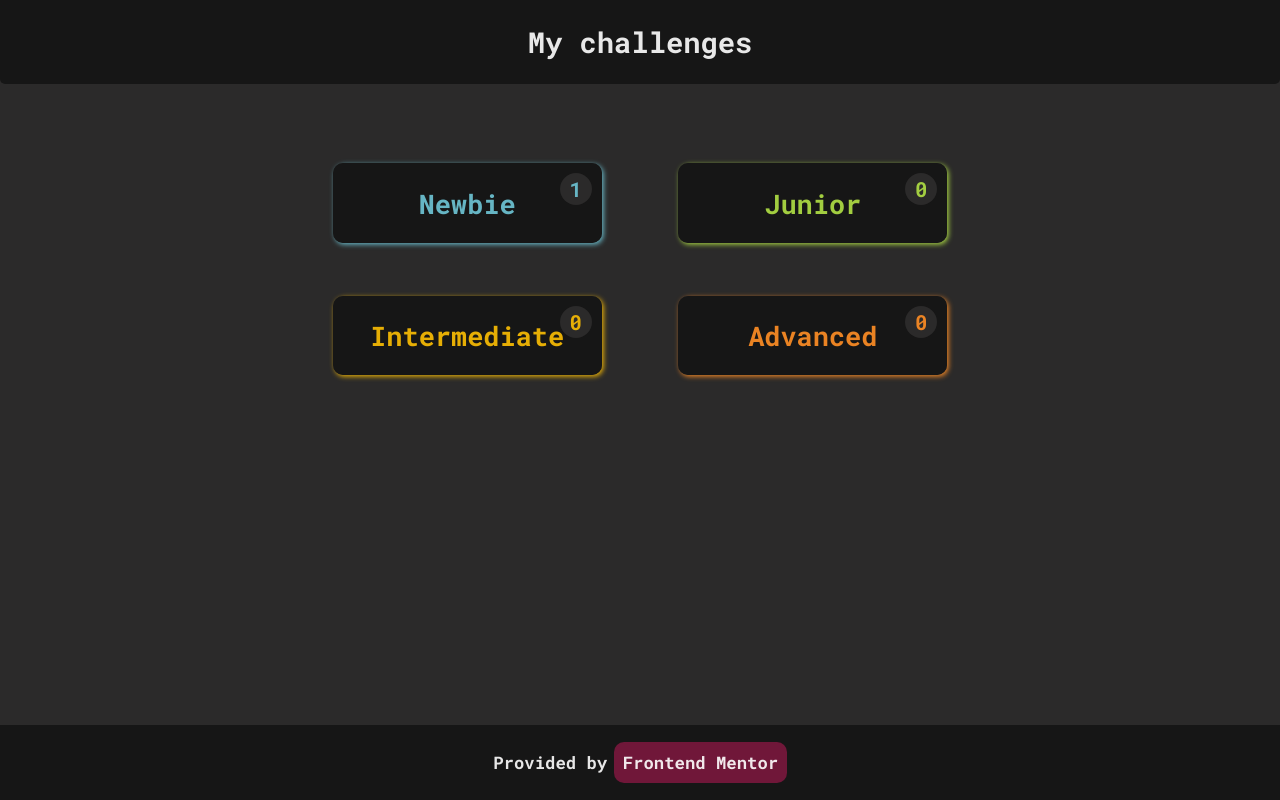
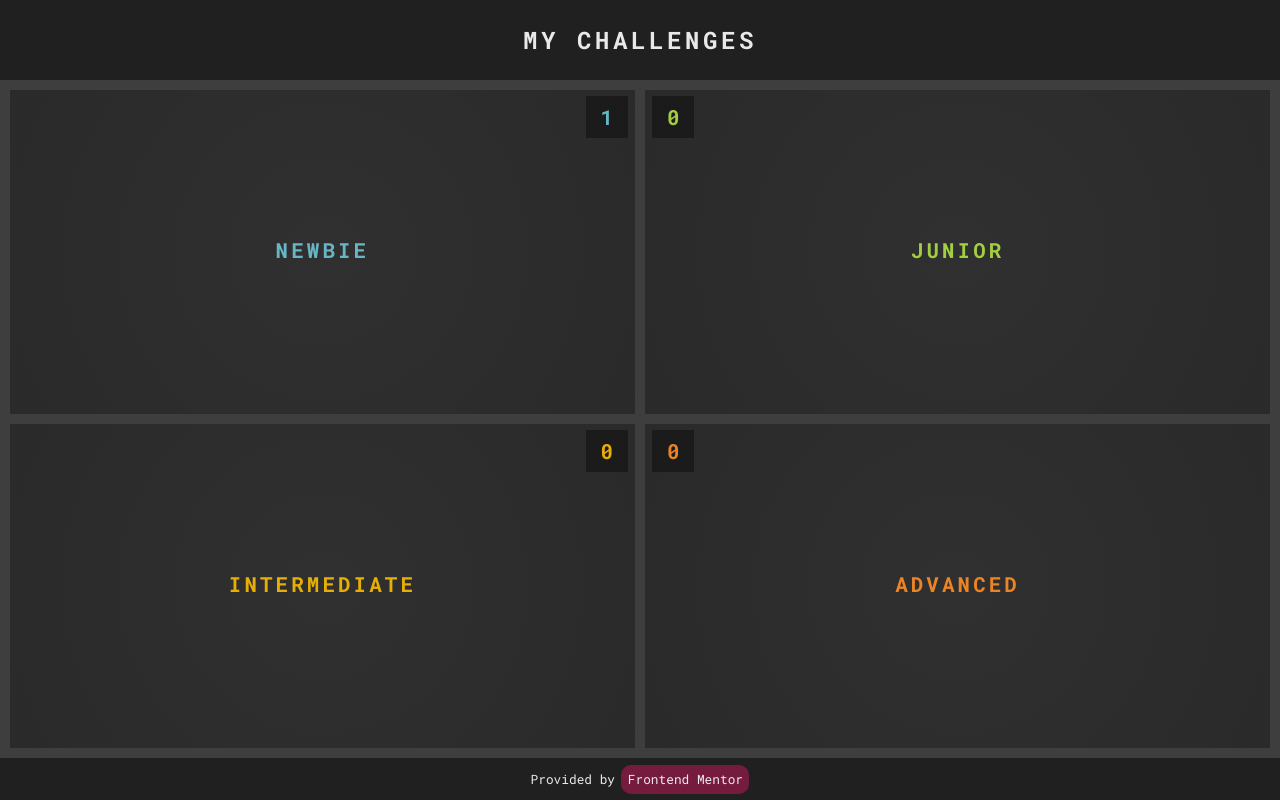
Before and after one commit to VincenzoMuolo/Frontend-Mentor-Challenges, a plain HTML site: page index.html in a window 1280 px wide. Drawn offline with nearby package versions, Linux system fonts and the light colour scheme.

Commit message:
New homepage

```diff
--- a/homepage/css/style.css
+++ b/homepage/css/style.css
@@ -1,8 +1,9 @@
 :root{
 --black: rgba(0, 0, 0, 0.80);
 --white: rgba(255, 255, 255, 0.90);
---grey: rgb(43, 42, 42);
---dark-grey: rgba(20, 20, 20, 0.90);
+--grey: rgba(43, 42, 42, 0.90);
+--dark-grey: rgba(20, 20, 20, 0.70);
+--light-grey: rgb(53, 53, 53);
 --red:rgba(201, 24, 92, 0.5);
 --light-blue:rgb(106, 190, 205,0.95);
 --green: rgb(170, 215, 66,0.95);
@@ -10,137 +11,194 @@
 --dark-orange: rgb(245, 137, 36,0.95);
 
 }
+
 *{
     box-sizing: border-box;
+    overflow: hidden;
+    padding: 0;
+    margin: 0;
+}
+html{
+    height: 100%;
 }
 body {
     font-family: 'Roboto mono';
     position: relative;
+    height: 100%;
     width: 100%;
-    height: 100%;
-    margin:0;
-    font-weight: 600;
     background-color: var(--grey);
-    font-size: 0.8em;
+    font-size: 0.9em;
 }
+/*======================================================
+======================== NAVBAR ========================
+========================================================*/
 .nav{
     width: 100%;
     position: relative;
     z-index: 1;
-    padding: 1.2em 1em;
+    padding: 1.5em 0em;
     display: flex;
     flex-direction: column;
     align-items: center;
     justify-content: center;
     background-color: var(--dark-grey);
-    border-bottom-left-radius: 5px;
-    border-bottom-right-radius: 5px;
 }
-
 .nav h2{
     color: var(--white);
-    margin: 0%;
     font-size: 1.5em;
+    font-weight: 700;
+    letter-spacing: 0.25ch;
 }
-
-.container{
-    width: 75%;
-    margin: auto;
-    display: flex;
-    flex-direction: column;
-    justify-content: space-evenly;
-}
-.content{
-    height: 18%;
+/*======================================================
+================== TWO PANEL LAYOUT ====================
+========================================================*/
+.two-panel-layout{
     width: 100%;
-    position: relative;
-    box-shadow: 0.1rem 0.1rem 0.3rem;
-    cursor: pointer;
-    font-size: 1.2em;
-    border-radius: 10px;
-    background-color: var(--dark-grey);
-    transition: 200ms box-shadow ease-in-out;
-}
-.content:hover{
-    box-shadow: 0.25rem 0.25rem 0.3rem;
-}
-.content .element-counter{
-    position: absolute;
-    width: 2rem;
-    height: 2rem;
-    right: 0;
-    top: 0;
-    margin-top: 10px;
-    margin-right: 10px;
-    font-size: 0.9em;
-    display: flex;
-    justify-content: center;
-    align-items: center;
-    border-radius: 50%;
-    color: var(--white);
-    background-color: var(--grey);
-}
-.content h3{
-    width: fit-content;
-    height: fit-content;
-    margin: auto;
+    height: 100%;
     position: absolute;
     top: 0;
     bottom: 0;
     left: 0;
     right: 0;
+    height: auto;
+    margin: auto;
+    display: flex;
+    flex-direction: column;
+    text-align: center;
+    font-size: 1.3em;
+    gap: 0.5em;
+    border: 0.5em solid transparent;
+
+}
+.card-style{
+    width: 100%;
+    height: 100%;
+    position: relative;
+    display: grid;
+    font-weight: 700;
+    letter-spacing: 0.25ch;
+    background: var(--grey);
+    background-image: -webkit-radial-gradient(center, circle cover, #3d3d3d42 0%, var(--grey) 100%);
+}
+.card-style::after{
+    width: 0%;
+    height: 100%;
+    position: absolute;
+    bottom: 0;
+    left: 0;
+    content: "";
+    border: 0em solid;
+    border-bottom-width: 0.2em;
+    transition: 250ms width ease-in-out 200ms;
+}
+.card-style:hover::after{
+    width: 100%;
+}
+.card-style p{
+    height: 20%;
+    position: absolute;
+    top: 40%;
+    bottom: 40%;
+    left: 0;
+    right: 0;
 }
 
-#newbie            { color: var(--light-blue);  }
-#newbie span       { color: var(--light-blue);  }
-#junior            { color: var(--green);       }
-#junior span       { color: var(--green);       }
-#intermediate      { color: var(--orange);      }
-#intermediate span { color: var(--orange);      }
-#advanced          { color: var(--dark-orange); }
-#advanced span     { color: var(--dark-orange); }
+.challenge-counter{
+    position: absolute;
+    right: 0;
+    top: 0;
+    letter-spacing: 0ch;
+    margin-top: 0.3em;
+    margin-right: 0.35em;
+    width: 2em;
+    height: 2em;
+    display:grid;
+    place-content: center;
+    background-color: var(--dark-grey);
+}
+.panel-1{
+    height: 50%;
+    width: 100%;
+    display: flex;
+    flex-direction: row;
+    gap: 0.5em;
+}
+.panel-1 .newbie{
+    width: 50%;
+    height: 100%;
+    color: var(--light-blue) ;
+}
+.panel-1 .junior{
+    width: 50%;
+    height: 100%;
+    color: var(--green);
+}
+.panel-2{
+    height: 50%;
+    width: 100%;
+    display: flex;
+    flex-direction: row;
+    gap: 0.5em;
+}
+.panel-2 .intermediate{
+    width: 50%;
+    height: 100%;
+    color: var(--orange);
+}
 
+.panel-2 .advanced{
+    width: 50%;
+    height: 100%;
+    color: var(--dark-orange);
+}
+/*======================================================
+================== CHALLENGE CONTAINER =================
+========================================================*/
 .challenge-container{
     width: 0%;
-    height: auto;
+    height: 100%;
+    top: 10%;
     position: relative;
     margin:auto;
-    top: 15%;
-    bottom: 10%;
     display: flex;
+    align-items: center;
     gap: 1.25em;
     flex-direction: column;
     font-size: 0em;
 }
 .challenge{
-    width: 100%;
-    height: auto;
+    width: 90%;
+    height: 10%;
     position: relative;
-    display: flex;
-    flex-direction: column;
-    padding: 0.5em 0.8em;
-    border-radius: 10px;
-    gap: 0.8em;
-    background-color: var(--grey);
+    background-color: var(--dark-grey);
     color: var(--white);
 }
 .challenge .challenge-name{
+    position: absolute;
+    width: fit-content;
+    height: auto;
+    top: 15%;
+    left: 3%;
     font-size: 0.9em;
-    padding-top: 0.3em;
     font-weight: 700;
-    margin: 0;
 }
 .challenge .languages{
+    width: 50%;
+    height: 40%;
+    position: absolute;
+    bottom: 10%;
+    right: 3%;
     display: flex;
     flex-direction: row;
     justify-content: flex-end;
-    align-items: flex-end;
     gap: 0.5em;
-    margin: 0;
+    font-size: 0.7em;
 }
 .challenge-container .languages p{
-    font-size: 0.7em;
-    margin: 0;
+    position: relative;
+    width: fit-content;
+    height: fit-content;
+
 }
 .challenge-container .languages p:first-child {  color: rgb(245, 70, 70);   }
 .challenge-container .languages p:nth-child(2){  color: rgb(149, 193, 235); }
@@ -154,7 +212,7 @@ body {
 */
 
 .footer{
-    font-size: 0.9em;
+    font-size: 0.8em;
     position: fixed;
     left: 0;
     bottom: 0;
@@ -163,8 +221,8 @@ body {
     display: flex;
     align-items: center;
     justify-content: center;
-    padding:0.5em;
-    gap: 0.4em;
+    padding: 0.5em;
+    gap: 0.5em;
     color: var(--white);
     background-color:var(--dark-grey);
 }
@@ -200,33 +258,60 @@ body {
     animation-duration: 500ms;
 }
 
-
-
-
-
 /*
 ########################
 ##### MEDIA QUERYS #####
 ########################
 */
 
-@media(min-width: 768px) {
-    body{
-        font-size: 1.2em;
+@media(max-width: 768px){
+    .panel-1{
+        flex-direction: column;
+    }
+    .panel-1 .newbie{
+        width: 100%;
+        height: 50%;
+    }
+    .panel-1 .junior{
+        width: 100%;
+        height: 50%;
+    }
+    .panel-2{
+        flex-direction: column;
+    }
+    .panel-2 .intermediate{
+        width: 100%;
+        height: 50%;
+    }
+    .panel-2 .advanced{
+        width: 100%;
+        height: 50%;
     }
 }
-@media(min-width: 1280px) {
-    .title-container{
-        flex-direction: row;
+@media(min-width: 769px){
+    body{
+        font-size: 1em;
     }
-    .container{
-        width: 60%;
-        flex-flow: row;
-        flex-wrap: wrap;
-        align-items: center;
+    .right{
+        left:0;
+        margin-left: 0.35em;
     }
-    .content{
-        width: 35%;
-        height: 30%;
+    .card-style p{
+        height: 10%;
+        position: absolute;
+        top: 45%;
+        bottom: 45%;
+        left: 0;
+        right: 0;
+    }
+    .challenge .challenge-name{
+        top: 15%;
+        left: 2%;
+        font-size: 1em;
+    }
+    .challenge .languages{
+        bottom: 20%;
+        right: 2%;
+        font-size: 0.8em;
     }
 }
--- a/homepage/js/script.js
+++ b/homepage/js/script.js
@@ -1,34 +1,23 @@
 /*GLOBAL VARIABLES*/
-
-const difficulty= ["newbie","junior","intermediate","advanced"];
-
+const cardType=["newbie","junior","intermediate","advanced"];
 var config = {
     /* Reduced card attributes */
-    closingCardHeight  : ["0%"," "],
-    closingCardWidth   : ["0%","20%"],
-    opacity    : [0,1],
-    fontsize   : ["0em","1.2em"],
-    /* Expanded card attributes */
-    expandCardHeight    : ["90%"," "],
-    expandCardWidth     : ["100%","20%"],
-    expandCardHdelay    : ["400ms","0ms"],
-    expandCardWdelay    : ["200ms","0ms"],
-    titleBottom      : ["85%","0"],
-    titleDelay    : ["300ms","0ms"],
-    marginTop   : ["30px","10px"],
-    counterDelay : ["350ms","550ms"],
-    /* challenge container */
-    containerWidth : ["90%","0%"],
-    containerFont :["1em","0em"],
-    containerAnimTime : ["300ms","200ms"],
-    challengeWidthDelay : ["300ms","0ms"],
-    challengeFontDelay : ["800ms","0ms"],
-    moveRight : ["auto","25px"]
-};
+    closeHeightSwitch   : ["50%","0%"],
+    openHeightSwitch    : ["50%","100%"],
+    closeWidthSwitch    : ["50%","0%"],
+    openWidthSwitch     : ["50%","100%"],
+    heightDelay         : ["0ms","350ms"],
+    switchHeight        : [1,0],
+    panelDelay          : ["200ms","0ms"],
+    closeFontSize       : ["1em","0em"],
+    moveUpTitle         : ["40%","2%"],
+    challengeContainer  : ["0%","100%"],
+    challengeFontSize   : ["0em","1em"],
+    chContainerDelay    : ["0ms","300ms"]
+}
 
 function setHeight(){
     adjustcontent();
-
     /*Readapt if the screen change*/
     window.addEventListener("resize", function(){
         this.location.reload();
@@ -38,92 +27,178 @@ function setHeight(){
 
 function adjustcontent(){
     let navHeight=document.getElementById("nav").offsetHeight,
-        footerHeight=document.getElementById("footer").offsetHeight,
-        availPage=(screen.availHeight-navHeight-footerHeight),
-        margintop;
-    if(document.body.clientWidth<1280){
-        availPage=(availPage*0.8);
-        margintop=(availPage*0.1);
-    }else if(document.body.clientWidth>=1208){
-        availPage=(availPage*0.6);
-        margintop=(availPage*0.2);
-    }
-    document.getElementById("container").style.marginTop=margintop+"px";
-    document.getElementById("container").style.height=availPage+"px";
-}
-
-function expandChosenDifficulty( chosedDifficulty){
-    if(document.body.clientWidth<1280){
-        config.closingCardHeight[1]="18%";
-        config.expandCardHeight[1]="18%";
-    }else if(document.body.clientWidth>=1280){
-        config.closingCardHeight[1]="30%";
-        config.expandCardHeight[1]="30%";
-    }
-    if(localStorage.getItem('lastChoise')==chosedDifficulty.id){
-        /*Expand animation off*/
-        transformRows(chosedDifficulty.id,1);
-        localStorage.setItem('lastChoise',null);
-    }
-    else {
-        /*Expand animation on*/
-        transformRows(chosedDifficulty.id, 0);
-
-        localStorage.setItem('lastChoise',chosedDifficulty.id);
-
-    }
+        footerHeight=document.getElementById("footer").offsetHeight;
+    document.getElementById("container").style.top=navHeight+"px";
+    document.getElementById("container").style.bottom=footerHeight+"px";
 
 }
 
-function transformRows(checkdifficulty, value){
-    difficulty.forEach(element => {
-        /*Cards Changes */
-        if(element!=checkdifficulty){
-            if(document.body.clientWidth>=1280){
-                document.getElementById(element).style.width=config.closingCardWidth[value];
+function openCard(card){
+    let newbie= document.getElementById("newbie"),  junior= document.getElementById("junior"),
+        intermediate= document.getElementById("intermediate"),  advanced= document.getElementById("advanced"),
+        panel1= document.getElementById("panel-1"), panel2= document.getElementById("panel-2"),
+        switchValue, position=0, panelOff=0, panelOn=0, availWidth=document.body.clientWidth;
+
+    if(card.id=="newbie"||card.id=="junior"){
+        panelOff="panel-2";
+        panelOn="panel-1";
+        position=1;
+        /* newbie and junior without delay */
+    }else{
+        panelOff="panel-1";
+        panelOn="panel-2";
+        position=0;
+        /* intermediate and advanced without delay */
+    }
+    //If single panel
+    if(availWidth<=768){
+        if(document.getElementById(card.id).style.height=="100%"){
+            switchValue=0;
+            //
+            document.getElementById("container").style.gap="0.5em";
+            panel1.style.gap="0.5em";
+            panel2.style.gap="0.5em";
+            //
+        }
+        else{
+            switchValue=1;
+            //
+            document.getElementById("container").style.gap="0em";
+            panel1.style.gap="0em";
+            panel2.style.gap="0em";
+            //
+        }
+        cardType.forEach(element => {
+            if(element!=card.id) {
+                document.getElementById(element).style.height=config.closeHeightSwitch[switchValue];
+                document.getElementById(panelOff).style.height=config.closeHeightSwitch[switchValue];
+                document.getElementById(element).style.fontSize=config.closeFontSize[switchValue];
+            }else {
+                document.getElementById(element).style.height=config.openHeightSwitch[switchValue];
+                document.getElementById(panelOn).style.height=config.openHeightSwitch[switchValue];
+                document.getElementById(element+"-title").style.top=config.moveUpTitle[switchValue];
             }
-            document.getElementById(element).style.height=config.closingCardHeight[value];
-            document.getElementById(element).style.opacity=config.opacity[value];
-            /*Cards font sizes */
-            document.getElementById(element).style.fontSize=config.fontsize[value];
-            document.getElementById(element).style.transition=
-            "450ms height ease-in-out, 450ms width ease-in ,"+
-            "500ms font-size ease-in, 450ms opacity ease-out";
-            /*Challenge counter */
-            document.getElementById(element+"-counter").style.opacity=config.opacity[value];
-            document.getElementById(element+"-counter").style.marginTop=config.marginTop[value];
-            document.getElementById(element+"-counter").style.transition=
-            "150ms opacity ease-out "+config.counterDelay[value]
-                +", 150ms margin-top ease-in "+config.counterDelay[value];
-        }else{
-            /*Card changes*/
-            if(document.body.clientWidth>=1280){
-                document.getElementById(element).style.width=config.expandCardWidth[value];
+        });
+    //If two panel
+    }else{
+        if(document.getElementById(card.id).style.width=="100%"){
+            switchValue=0;
+            //
+            document.getElementById("container").style.gap="0.5em";
+            panel1.style.gap="0.5em";
+            panel2.style.gap="0.5em";
+            //
+        }
+        else{
+            switchValue=1;
+            //
+            document.getElementById("container").style.gap="0em";
+            panel1.style.gap="0em";
+            panel2.style.gap="0em";
+            //
+        }
+        if(card.id=="newbie"||card.id=="intermediate"){
+            if(newbie.style.width!="100%"||newbie.style.width!="100%"){
+                newbie.style.width="100%";
+                intermediate.style.width="100%";
+                junior.style.width="0%";
+                advanced.style.width="0%";
+                //
+                if(card.id=="newbie"){
+                    panel1.style.height="100%";
+                    panel2.style.height="0%";
+                    document.getElementById("newbie-title").style.top="2%";
+
+                }else{
+                    panel2.style.height="100%";
+                    panel1.style.height="0%";
+                    document.getElementById("intermediate-title").style.top="2%";
+                }
+            }else{
+                setTimeout(function rest(){
+                    newbie.style.width="50%";
+                    intermediate.style.width="50%";
+                    junior.style.width="50%";
+                    advanced.style.width="50%";
+                    document.getElementById("newbie-title").style.top="45%";
+                    document.getElementById("junior-title").style.top="45%";
+                    document.getElementById("intermediate-title").style.top="45%";
+                    document.getElementById("advanced-title").style.top="45%";
+                },200);
+                panel1.style.height="50%";
+                panel2.style.height="50%";
             }
-            document.getElementById(element).style.height=config.expandCardHeight[value];
-            document.getElementById(element).style.transition=
-            "500ms height ease-in-out "+config.expandCardHdelay[value]+" , 500ms width ease-out "+config.expandCardWdelay[value];
-            /*Title change*/
-            document.getElementById(element+"-title").style.bottom=config.titleBottom[value];
-            document.getElementById(element+"-title").style.transition=
-                "500ms bottom ease-in "+config.titleDelay[value];
-            /*Challenge counter */
-            document.getElementById(element+"-counter").style.opacity=config.opacity[value];
-            document.getElementById(element+"-counter").style.marginTop=config.marginTop[value];
-            document.getElementById(element+"-counter").style.transition=
-                "250ms opacity ease-out "+config.counterDelay[value]
-                    +", 200ms margin-top ease-in "+config.counterDelay[value];
-            /*Challenge container*/
-            document.getElementById(element+"-challenge-container").style.width=config.containerWidth[value];
-            document.getElementById(element+"-challenge-container").style.fontSize=config.containerFont[value];
-            document.getElementById(element+"-challenge-container").style.marginRight=config.moveRight[value];
-            document.getElementById(element+"-challenge-container").style.transition=
-                "500ms width ease-out "+config.challengeWidthDelay[value]+
-                ","+config.containerAnimTime[value]+" font-size ease-in "+config.challengeFontDelay[value]+
-                ",150ms margin-right ease-out";
+        }else if(card.id=="junior"||card.id=="advanced"){
+            if(junior.style.width!="100%"||advanced.style.width!="100%"){
+                junior.style.width="100%";
+                advanced.style.width="100%";
+                newbie.style.width="0%";
+                intermediate.style.width="0%";
+                //
+                if(card.id=="junior"){
+                    panel1.style.height="100%";
+                    panel2.style.height="0%";
+                    document.getElementById("junior-title").style.top="2%";
+                }else{
+                    panel2.style.height="100%";
+                    panel1.style.height="0%";
+                    document.getElementById("advanced-title").style.top="2%";
+                }
+            }else{
+                setTimeout(function rest(){
+                    newbie.style.width="50%";
+                    intermediate.style.width="50%";
+                    junior.style.width="50%";
+                    advanced.style.width="50%";
+                },200);
+                document.getElementById("newbie-title").style.top="45%";
+                document.getElementById("junior-title").style.top="45%";
+                document.getElementById("intermediate-title").style.top="45%";
+                document.getElementById("advanced-title").style.top="45%";
+                panel1.style.height="50%";
+                panel2.style.height="50%";
+            }
         }
-    });
+    }
+    /*  ========================================
+                    CHALLENGE CONTAINER
+        =======================================*/
+    if(document.getElementById(card.id+"-challenge-container")!=null){
+        document.getElementById(card.id+"-challenge-container").style.width=config.challengeContainer[switchValue];
+        document.getElementById(card.id+"-challenge-container").style.fontSize=config.challengeFontSize[switchValue];
+        document.getElementById(card.id+"-challenge-container").style.transition=
+        "500ms width ease-in-out "+config.chContainerDelay[switchValue]+
+        ", 500ms font-size ease-in-out "+config.chContainerDelay[switchValue];
+    }
+
+
+    /*
+    ***********************TRANSITIONS***********************
+    */
+    newbie.style.transition= "500ms width ease-in-out, 500ms font-size ease-out,"
+    +"500ms height ease-in-out "+config.heightDelay[(config.switchHeight[0+position])*switchValue];
+
+    junior.style.transition= "500ms width ease-in-out, 500ms font-size ease-out,"
+    +"500ms height ease-in-out "+config.heightDelay[(config.switchHeight[0+position])*switchValue];
+
+    intermediate.style.transition= "500ms width ease-in-out, 500ms font-size ease-out,"
+    +"500ms height ease-in-out "+config.heightDelay[(config.switchHeight[1-position])*switchValue];
+
+    advanced.style.transition= "500ms width ease-in-out, 500ms font-size ease-out,"
+    +"500ms height ease-in-out "+config.heightDelay[(config.switchHeight[1-position])*switchValue];
+
+    document.getElementById("newbie-title").style.transition="350ms top ease-in-out 250ms";
+    document.getElementById("junior-title").style.transition="350ms top ease-in-out 250ms";
+    document.getElementById("intermediate-title").style.transition="350ms top ease-in-out 250ms";
+    document.getElementById("advanced-title").style.transition="350ms top ease-in-out 250ms";
+    document.getElementById("container").style.transition="250ms gap ease-in-out";
+    panel1.style.transition= "500ms height ease-in-out "+config.panelDelay[switchValue]+", 250ms gap ease-in-out";
+    panel2.style.transition= "500ms height ease-in-out "+config.panelDelay[switchValue]+", 250ms gap ease-in-out";
+    /*
+    ***********************TRANSITIONS***********************
+    */
 }
+
 
 function loadChallenge(challenge){
     switch(challenge.id){
--- a/index.html
+++ b/index.html
@@ -7,9 +7,10 @@
     <link rel="preconnect" href="https://fonts.googleapis.com">
     <link rel="preconnect" href="https://fonts.gstatic.com" crossorigin>
     <link href="https://fonts.googleapis.com/css2?family=Roboto+Mono:wght@300;400;500;700&display=swap" rel="stylesheet">
+    <link rel="stylesheet" href="https://fonts.googleapis.com/css2?family=Material+Symbols+Outlined:opsz,wght,FILL,GRAD@20..48,100..700,0..1,-50..200" />
     <link rel="stylesheet" href="https://cdnjs.cloudflare.com/ajax/libs/animate.css/4.1.1/animate.min.css">
-    <link rel="stylesheet" href="./homepage/css/style.css">
-    <script src="./homepage/js/script.js"></script>
+    <link rel="stylesheet" href="/homepage/css/style.css">
+    <script src="/homepage/js/script.js"></script>
 
     <title>Dashboard</title>
 </head>
@@ -17,13 +18,15 @@
 <body onpageshow="setHeight()">
     <div id="nav" class="nav nav-animation-in">
         <div class="title-container">
-            <h2>My challenges</h2>
+            <h2>MY CHALLENGES</h2>
         </div>
     </div>
-    <div id="container" class="container">
-        <div id="newbie" class="content" onclick="expandChosenDifficulty(this)">
-            <span id="newbie-counter" class="element-counter">1</span>
-            <h3 id="newbie-title">Newbie</h3>
+    <div id="container" class="two-panel-layout">
+        <div id="panel-1" class="panel-1">
+            <div id="newbie" class="newbie card-style"
+                onclick="openCard(this)">
+                <p id="newbie-title">NEWBIE</p>
+                <span id="newbie-box" class="challenge-counter">1</span>
                 <div id="newbie-challenge-container" class="challenge-container">
                     <div id="newbie-challenge-1" class="challenge" onclick="loadChallenge(this)">
                         <p class="challenge-name">Interactive rating component</p>
@@ -35,25 +38,22 @@
                     </div>
                 </div>
             </div>
-        <div id="junior" class="content" onclick="expandChosenDifficulty(this)">
-            <span id="junior-counter" class="element-counter">0</span>
-            <h3 id="junior-title">Junior</h3>
-            <div id="junior-challenge-container" class="challenge-container">
-
+            <div id="junior" class="junior card-style"
+                onclick="openCard(this)">
+                <p id="junior-title">JUNIOR</p>
+                <span id="junior-box" class="challenge-counter right">0</span>
             </div>
         </div>
-        <div id="intermediate" class="content" onclick="expandChosenDifficulty(this)">
-            <span id="intermediate-counter" class="element-counter">0</span>
-            <h3 id="intermediate-title">Intermediate</h3>
-            <div id="intermediate-challenge-container" class="challenge-container">
-
+        <div id="panel-2" class="panel-2">
+            <div id="intermediate" class="intermediate card-style"
+                onclick="openCard(this)">
+                <p id="intermediate-title">INTERMEDIATE</p>
+                <span id="intermediate-box" class="challenge-counter ">0</span>
             </div>
-        </div>
-        <div id="advanced" class="content" onclick="expandChosenDifficulty(this)">
-            <span id="advanced-counter" class="element-counter">0</span>
-            <h3 id="advanced-title">Advanced</h3>
-            <div id="advanced-challenge-container" class="challenge-container">
-
+            <div id="advanced" class="advanced card-style"
+                onclick="openCard(this)">
+                <p id="advanced-title">ADVANCED</p>
+                <span id="advanced-box" class="challenge-counter right">0</span>
             </div>
         </div>
     </div>
```
Lines whose indentation alone changed are shown as unchanged.
